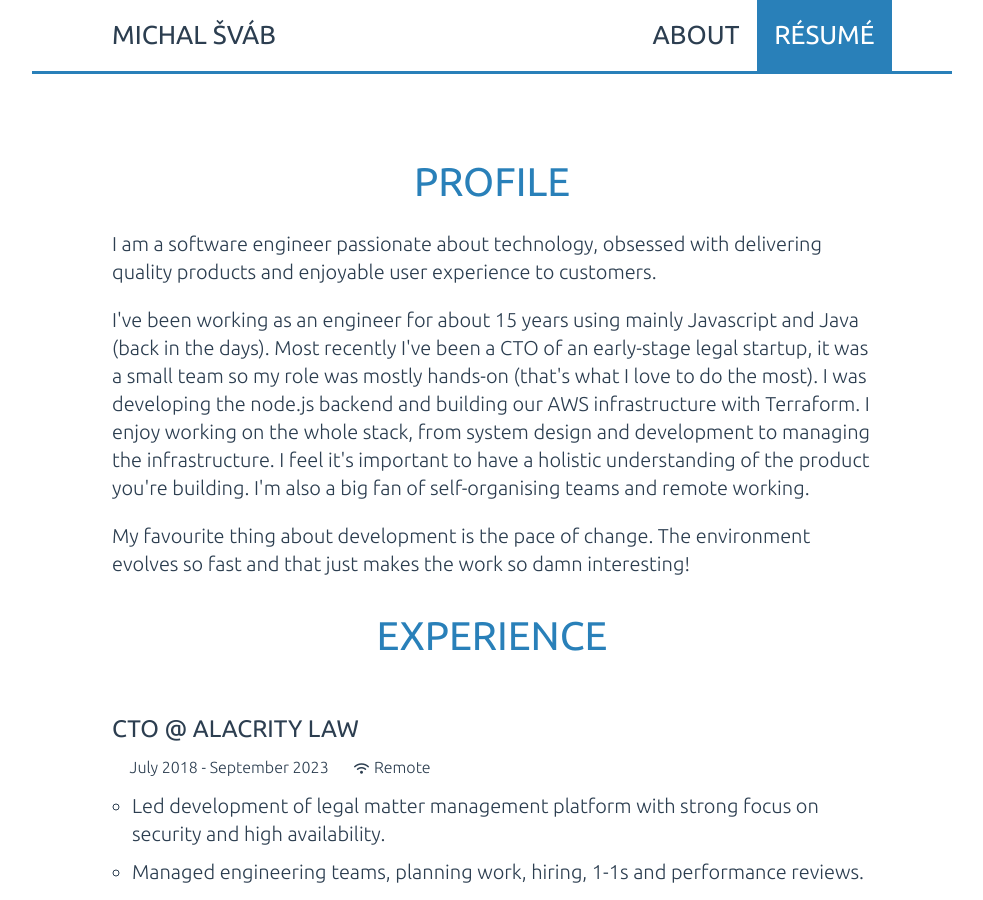
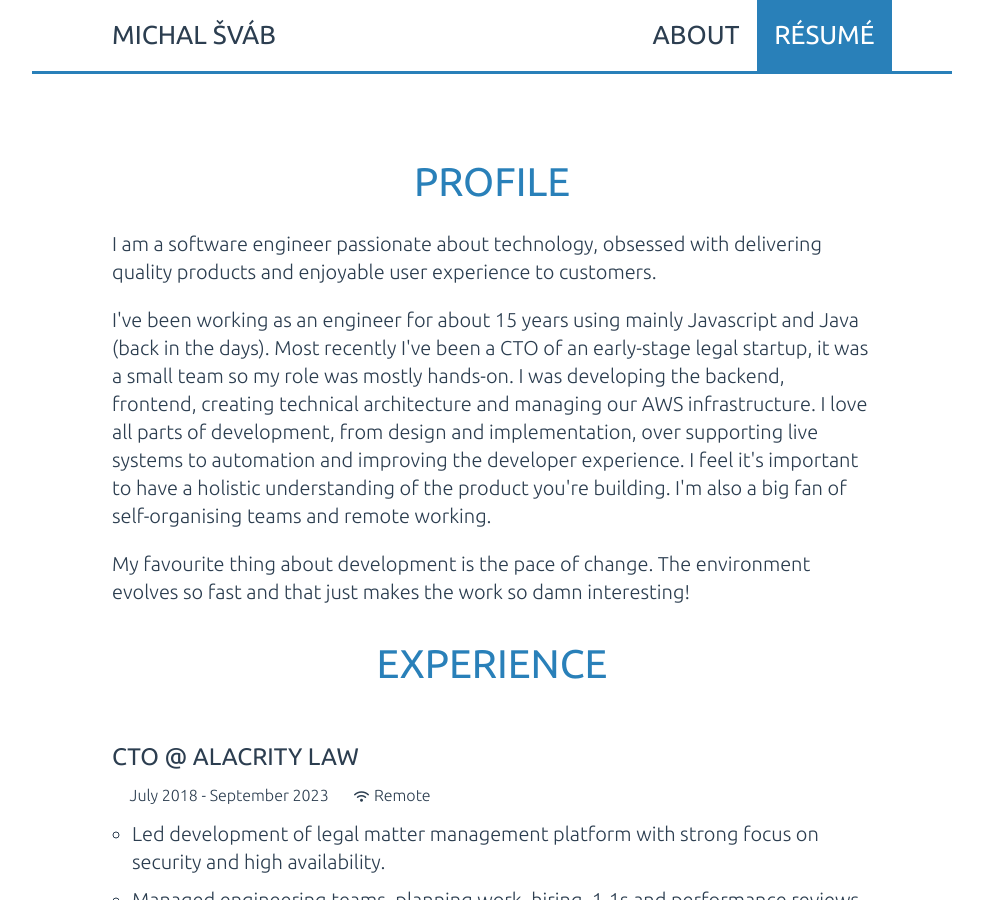
Before and after one commit to msvab/msvab.github.io, a Jekyll site: the page built from resume.html, in a window 1280 px wide and 900 px high. Shown: the whole window, without its empty margins (148-1131 px from the left). Built offline with Jekyll 4.4.1, drawn with Linux system fonts in a browser that asks for light colours.

Commit message:
Update resume

```diff
--- a/resume.html
+++ b/resume.html
@@ -12,9 +12,9 @@ permalink: /resume/
   </p>
   <p>I've been working as an engineer for about 15 years using mainly Javascript and Java (back in the days).
     Most recently I've been a CTO of an early-stage legal startup, it was a small team so my role
-    was mostly hands-on (that's what I love to do the most). I was developing the node.js backend and
-    building our AWS infrastructure with Terraform. I enjoy working on the whole stack, from system design and development
-    to managing the infrastructure. I feel it's important to have a holistic understanding of the product
+    was mostly hands-on. I was developing the backend, frontend, creating technical architecture and managing our AWS infrastructure.
+    I love all parts of development, from design and implementation, over supporting live systems to automation
+    and improving the developer experience. I feel it's important to have a holistic understanding of the product
     you're building. I'm also a big fan of self-organising teams and remote working.</p>
   <p>My favourite thing about development is the pace of change. The environment evolves so fast and
     that just makes the work so damn interesting!</p>
```
